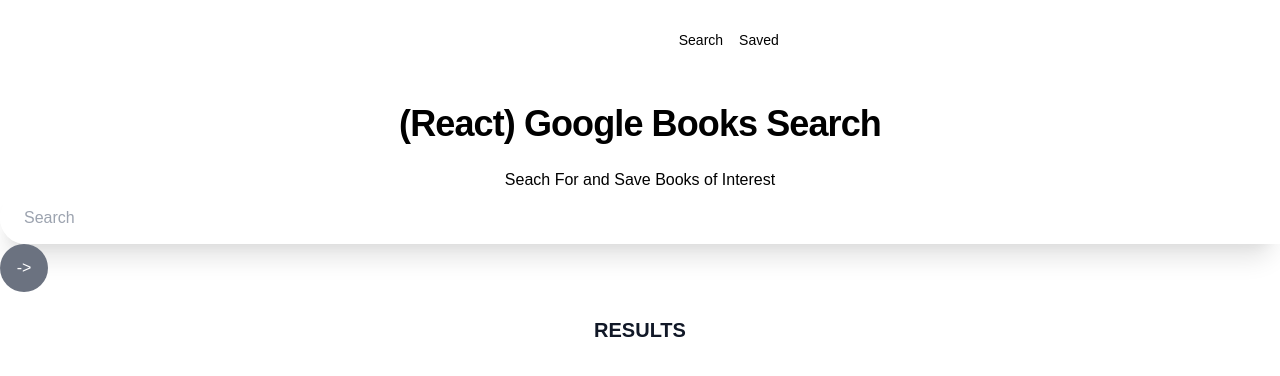
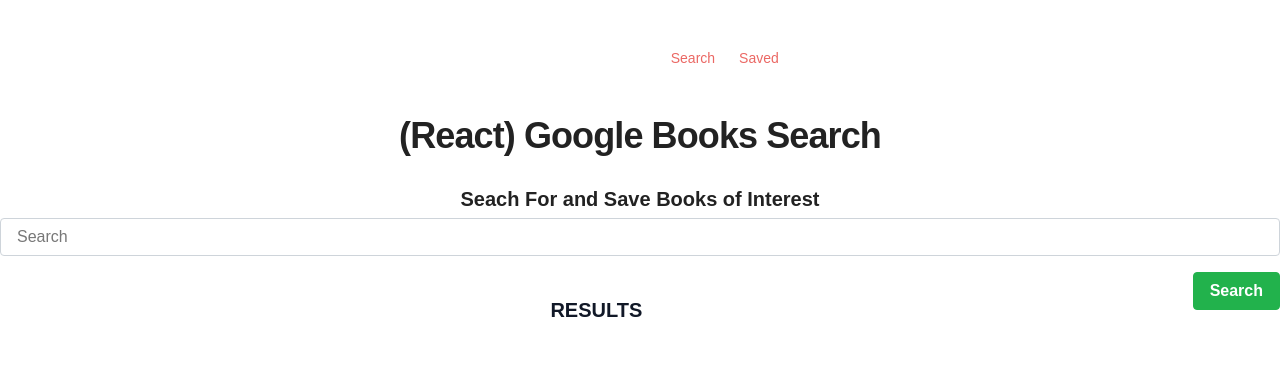
Before and after one commit to kevans0625/Google-Book, a React (Create React App) app in the folder client/: page /search in a window 1280 px wide. Shown: the top 376 px of the page. Built offline with nearby package versions, Linux system fonts and the light colour scheme; a web font is replaced by a local one.

Commit message:
reformatted with bootstrap

```diff
--- a/client/public/index.html
+++ b/client/public/index.html
@@ -4,23 +4,11 @@
     <meta charset="utf-8">
     <meta name="viewport" content="width=device-width, initial-scale=1, shrink-to-fit=no">
     <meta name="theme-color" content="#000000">
-    <!--
-      manifest.json provides metadata used when your web app is added to the
-      homescreen on Android. See https://developers.google.com/web/fundamentals/engage-and-retain/web-app-manifest/
-    -->
     <link href="https://unpkg.com/tailwindcss@^1.0/dist/tailwind.min.css" rel="stylesheet">
     <link rel="manifest" href="%PUBLIC_URL%/manifest.json">
     <link rel="shortcut icon" href="%PUBLIC_URL%/favicon.ico">
-    <!--
-      Notice the use of %PUBLIC_URL% in the tags above.
-      It will be replaced with the URL of the `public` folder during the build.
-      Only files inside the `public` folder can be referenced from the HTML.
-
-      Unlike "/favicon.ico" or "favicon.ico", "%PUBLIC_URL%/favicon.ico" will
-      work correctly both with client-side routing and a non-root public URL.
-      Learn how to configure a non-root public URL by running `npm run build`.
-    -->
-    <title>React App</title>
+    <link rel="stylesheet" href="https://cdnjs.cloudflare.com/ajax/libs/bootswatch/4.0.0/journal/bootstrap.min.css" />
+    <title>Google Book Search</title>
   </head>
   <body>
     <noscript>
--- a/client/src/components/SearchBar.js
+++ b/client/src/components/SearchBar.js
@@ -3,23 +3,17 @@
 export function Input(props){
  return (
 
-     <div className=" form-group bg-white flex items-center rounded-full shadow-xl">
-    <input className="form-control rounded-l-full w-full py-4 px-6 text-gray-700 leading-tight focus:outline-none" id="search"
+     <div className=" form-group">
+    <input className="form-control" id="search"
     type="text" placeholder="Search"  {...props}/>
         </div>
         );
         }
 
-
 export function SearchButton(props){
     return (
-
-    <div className="container">
-      <button className=" form-control bg-gray-500 text-white rounded-full p-2 hover:bg-blue-400 focus:outline-none w-12 h-12
-      flex items-center justify-center" {...props}>
-        ->
+      <button  className="btn btn-success" {...props} style={{ float: "right" }}>
+        Search
       </button>
-      </div>
-
         )
         }
--- a/client/src/pages/Search.js
+++ b/client/src/pages/Search.js
@@ -52,8 +52,20 @@
             <div className="text-gray-900 font-bold text-xl mb-2">RESULTS</div>
             <br/>
             {console.log(books.result)}
+           {/* { books.map(book =>(
+            console.log(book.title)
+        ))} */}
+
+{books.map(book => (
+               console.log(book.title)
+
+                ))}
+
             {/* {books.length ? (
         <BookResults/>
+        books.map(book =>(
+            book.title
+        ))
                 //image
                 //author
                 ///title
```
